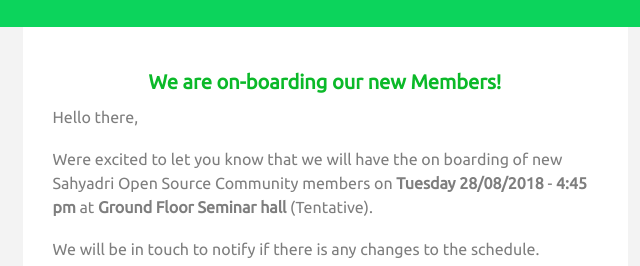
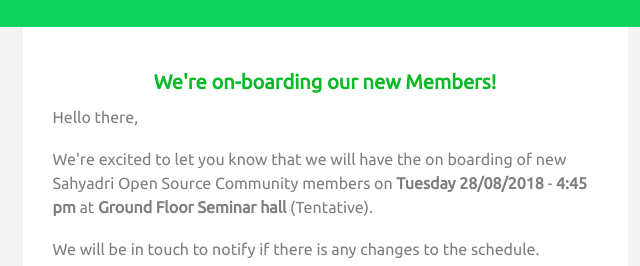
Before and after one commit to so-sc/email-templates, a plain HTML site: page member-onboarding/index.html in a window 1280 px wide. Shown: the part 187-453 px from the top of the page, 315-955 px from the left. Drawn offline with nearby package versions, Linux system fonts and the light colour scheme.

Commit message:
FIX: type in We're

```diff
--- a/member-onboarding/index.html
+++ b/member-onboarding/index.html
@@ -419,7 +419,7 @@
                           <div style="font-size:12px;line-height:14px;font-family:'Ubuntu', Tahoma, Verdana, Segoe, sans-serif;color:#0BB929;text-align:left;">
                             <p style="margin: 0;font-size: 14px;line-height: 17px;text-align: center">
                               <span style="font-size: 20px; line-height: 24px;">
-                                <strong>We are on-boarding our new Members!</strong>
+                                <strong>We're on-boarding our new Members!</strong>
                               </span>
                               <span style="font-size: 24px; line-height: 28px;">
                                 <strong>
@@ -440,7 +440,7 @@
                             <span style="font-size:16px; line-height:24px;">Hello there,</span>
                             <br>
                             <br>
-                            <span style="font-size:16px; line-height:24px;">Were excited to let you know that we will have the on boarding of new Sahyadri Open Source Community
+                            <span style="font-size:16px; line-height:24px;">We're excited to let you know that we will have the on boarding of new Sahyadri Open Source Community
                               members on
                               <strong>Tuesday 28/08/2018</strong> -
                               <strong> 4:45 pm</strong> at
@@ -459,7 +459,8 @@
                           </div>
                           <div style="font-size:12px;line-height:18px;font-family:'Ubuntu', Tahoma, Verdana, Segoe, sans-serif;color:#7E7E7E;text-align:left;">
                             <span style="font-size:16px; line-height:24px;">Get updates on all the news about workshops and sessions we are conducting through our whatsapp
-                              channel.</span>
+                              channel.
+                            </span>
                           </div>
                         </div>
                         <!--[if mso]></td></tr></table><![endif]-->
```
